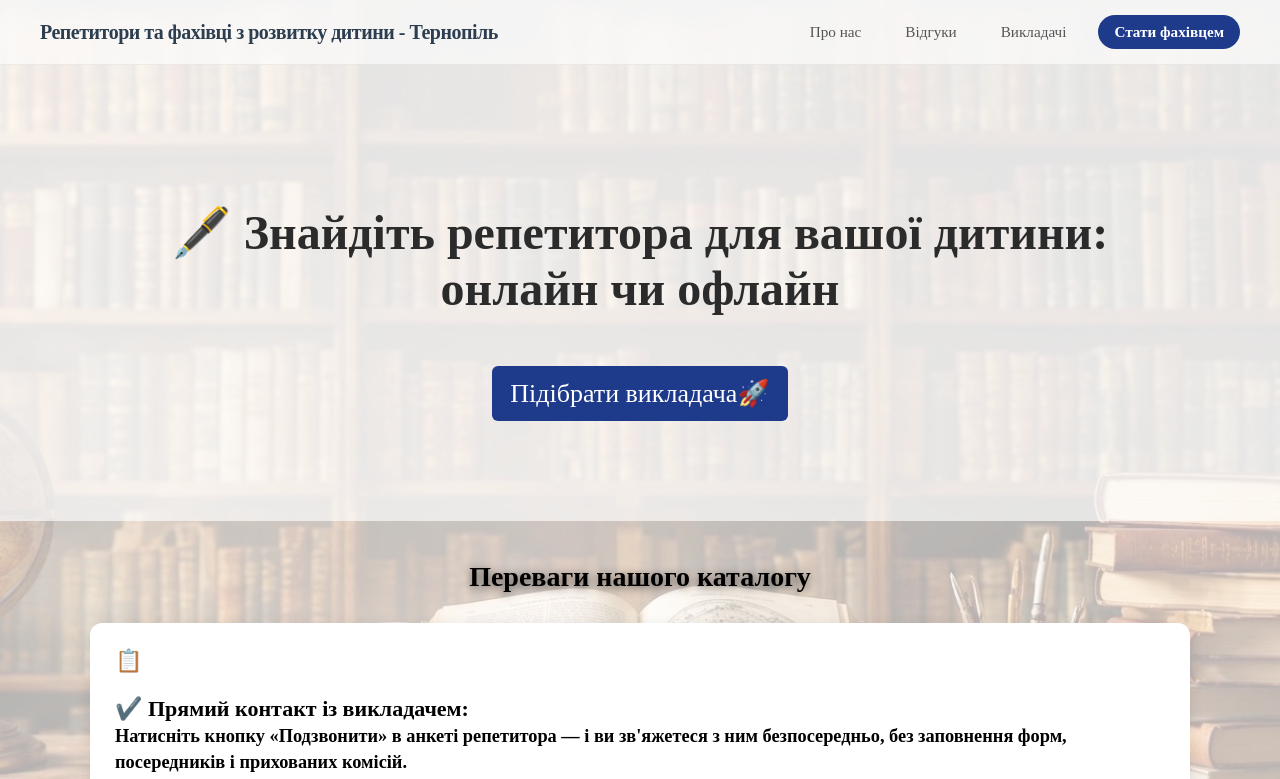
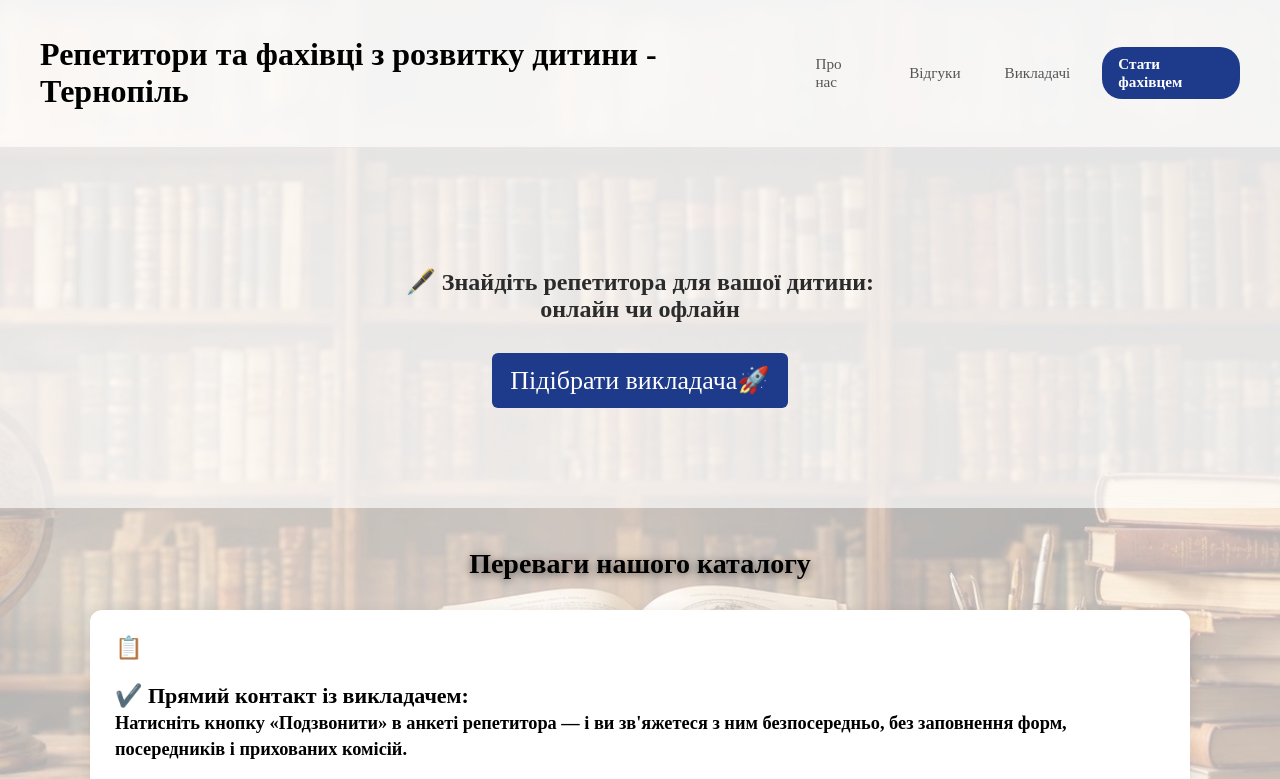
Before and after one commit to pavlenkoyurij-sudo/tutors, a plain HTML site: page ternopil/index.html in a window 1280 px wide. Shown: the top 779 px of the page. Drawn offline with nearby package versions, Linux system fonts and the light colour scheme; no server answers.

Commit message:
Update index.html

```diff
--- a/ternopil/index.html
+++ b/ternopil/index.html
@@ -24,7 +24,7 @@
 <body>
 
     <header>
-        <h2>Репетитори та фахівці з розвитку дитини - Тернопіль</h2>
+        <h1>Репетитори та фахівці з розвитку дитини - Тернопіль</h1>
         <nav>
             <a href="about-us.html">Про нас</a>
             <a href="#reviews-section">Відгуки</a>
@@ -41,9 +41,9 @@
 
         <section id="home" class="hero">
 
-            <h1>
+            <h2>
                 🖋️ Знайдіть репетитора для вашої дитини: <br>онлайн чи офлайн
-            </h1>
+            </h2>
 
 
 
```
